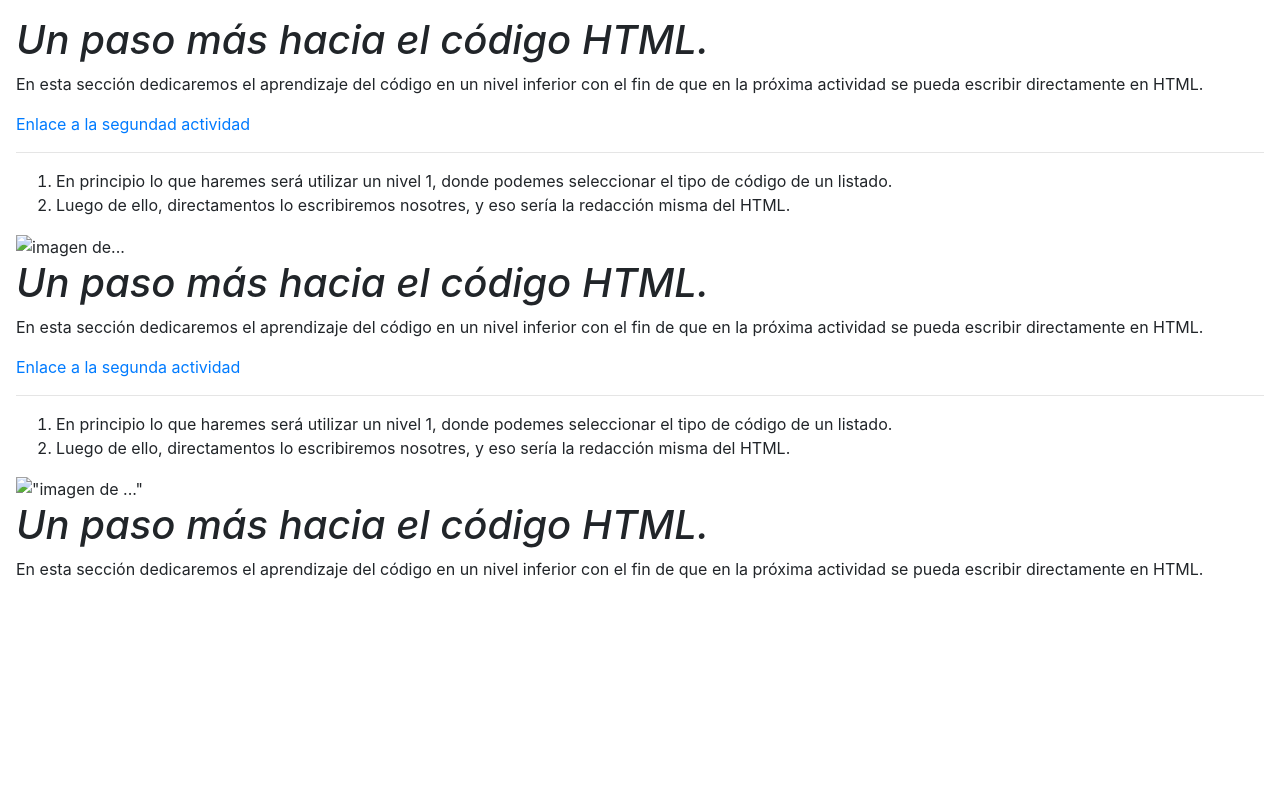
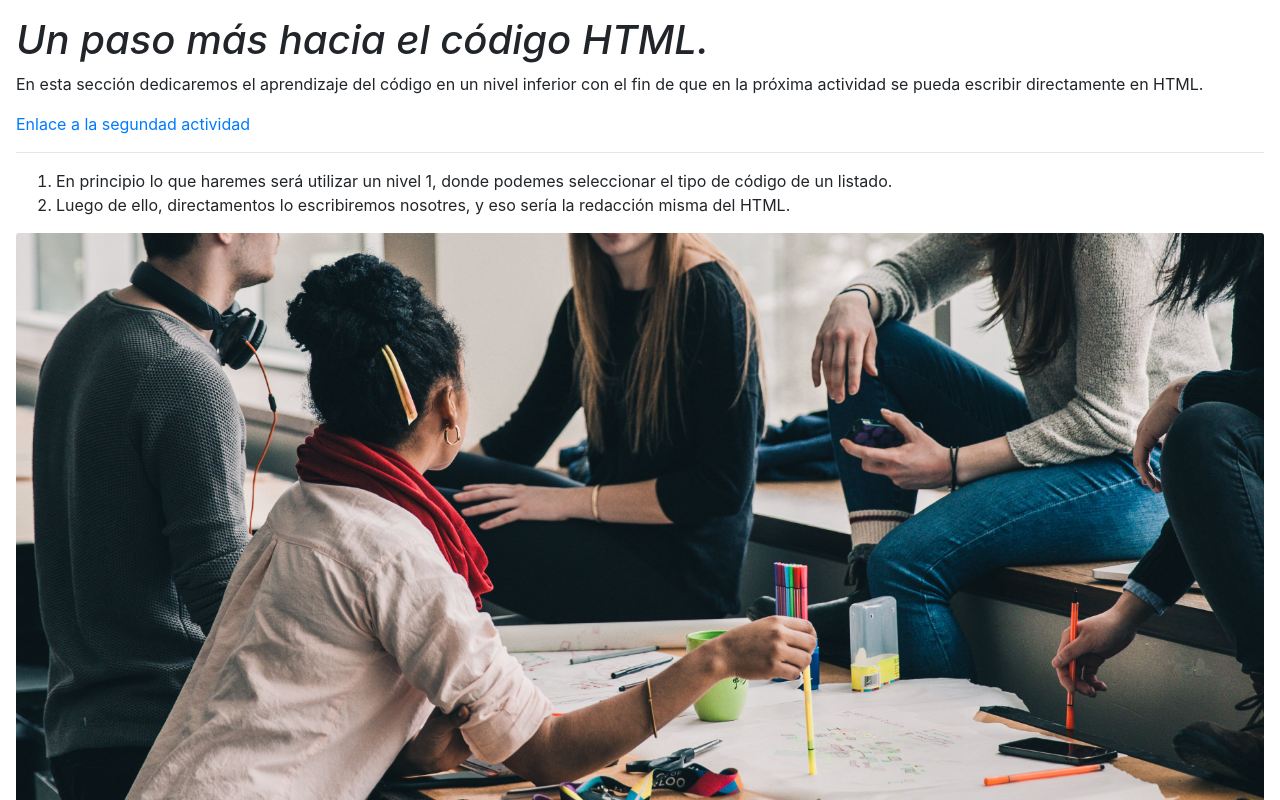
Before and after one commit to cordobake/actividad-2, a plain HTML site: page index.html in a window 1280 px wide. Shown: the top 800 px of the page. Drawn offline with nearby package versions, Linux system fonts and the light colour scheme.

Commit message:
Update index.html

```diff
--- a/index.html
+++ b/index.html
@@ -24,7 +24,7 @@
   </li>
 </ol>
 
-<img src="img/rainbow.png" alt="imagen de...">
+<img class="card-img-top" src="img/image.jpg" alt="imagen de...">
 
 <h1><em>Un paso más hacia el código HTML.</em></h1>
 
@@ -43,7 +43,7 @@
   </li>
 </ol>
 
-<img src="img/rainbow.png" alt="&quot;imagen de ...&quot;">
+<img class="card-img-top" src="img/image.jpg" alt="imagen de ...">
 
 <h1><em>Un paso más hacia el código HTML.</em></h1>
 
```
